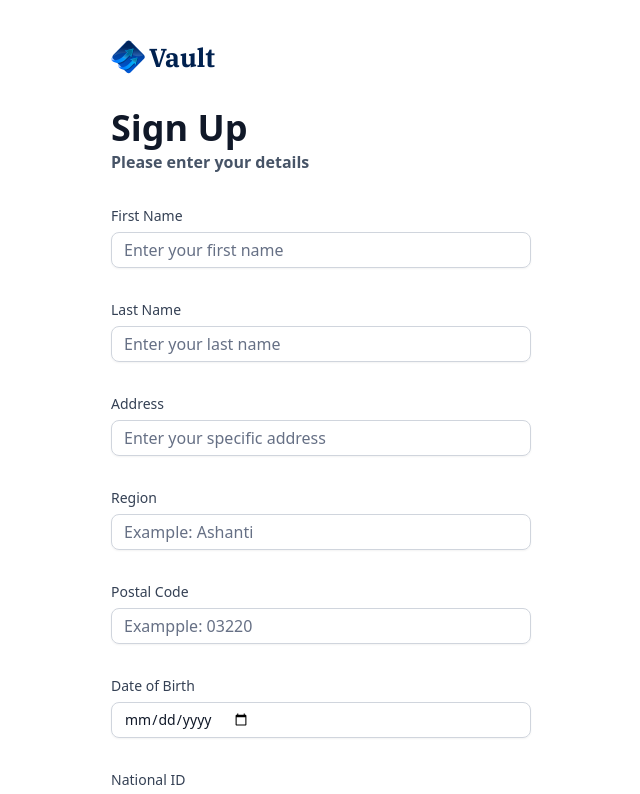
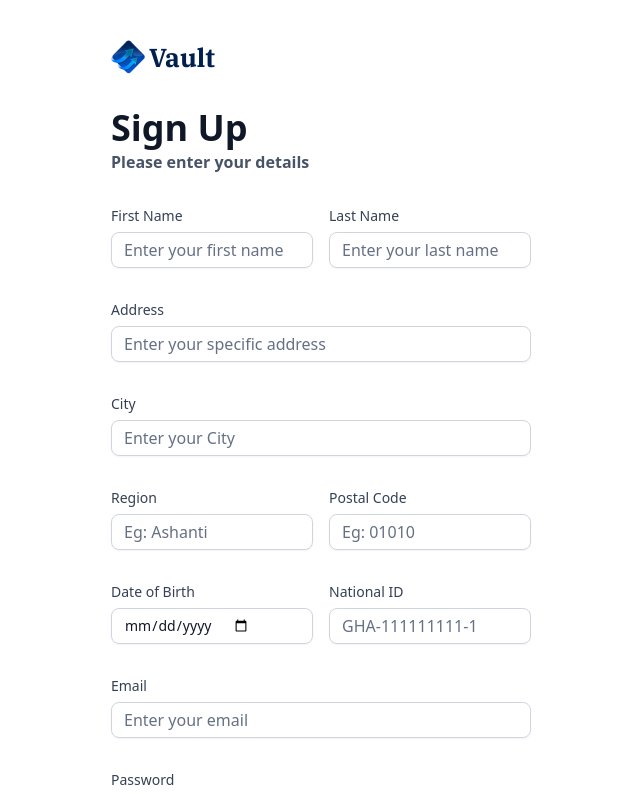
Before and after one commit to prof-biney/banking_web, a Next.js app: page /sign-up in a window 1280 px wide. Shown: the top 794 px of the page, without its empty margins (319-959 px from the left). Built offline with nearby package versions, Linux system fonts and the light colour scheme.

Commit message:
add sign up form inputs

```diff
--- a/components/AuthForm.tsx
+++ b/components/AuthForm.tsx
@@ -76,6 +76,7 @@ export default function AuthForm({ type }: { type: string }) {
             <form onSubmit={form.handleSubmit(onSubmit)} className="space-y-8">
               {type === "sign-up" && (
                 <>
+                  <div className="flex gap-4">
                     <CustomInput
                       control={form.control}
                       name="firstName"
@@ -89,6 +90,7 @@ export default function AuthForm({ type }: { type: string }) {
                       label="Last Name"
                       placeholder="Enter your last name"
                     />
+                  </div>
 
                   <CustomInput
                     control={form.control}
@@ -99,31 +101,41 @@ export default function AuthForm({ type }: { type: string }) {
 
                   <CustomInput
                     control={form.control}
+                    name="city"
+                    label="City"
+                    placeholder="Enter your City"
+                  />
+
+                  <div className="flex gap-4">
+                    <CustomInput
+                      control={form.control}
                       name="region"
                       label="Region"
-                    placeholder="Example: Ashanti"
+                      placeholder="Eg: Ashanti"
                     />
 
                     <CustomInput
                       control={form.control}
                       name="postalCode"
                       label="Postal Code"
-                    placeholder="Exampple: 03220"
+                      placeholder="Eg: 01010"
                     />
+                  </div>
 
+                  <div className="grid grid-cols-2 gap-4">
                     <CustomInput
                       control={form.control}
                       name="dateOfBirth"
                       label="Date of Birth"
                       placeholder="YYYY-MM-DD"
                     />
-
                     <CustomInput
                       control={form.control}
                       name="nationalID"
                       label="National ID"
-                    placeholder="Example: GHA-111111111-1"
+                      placeholder="GHA-111111111-1"
                     />
+                  </div>
                 </>
               )}
 
--- a/lib/utils.ts
+++ b/lib/utils.ts
@@ -201,6 +201,7 @@ export const authFormSchema = (type: string) =>
     firstName: type === "sign-in" ? z.string().optional() : z.string().min(3),
     lastName: type === "sign-in" ? z.string().optional() : z.string().min(3),
     address1: type === "sign-in" ? z.string().optional() : z.string().max(50),
+    city: type === "sign-in" ? z.string().optional() : z.string().max(50),
     region: type === "sign-in" ? z.string().optional() : z.string().min(3),
     postalCode:
       type === "sign-in" ? z.string().optional() : z.string().min(3).max(5),
```
Lines whose indentation alone changed are shown as unchanged.
